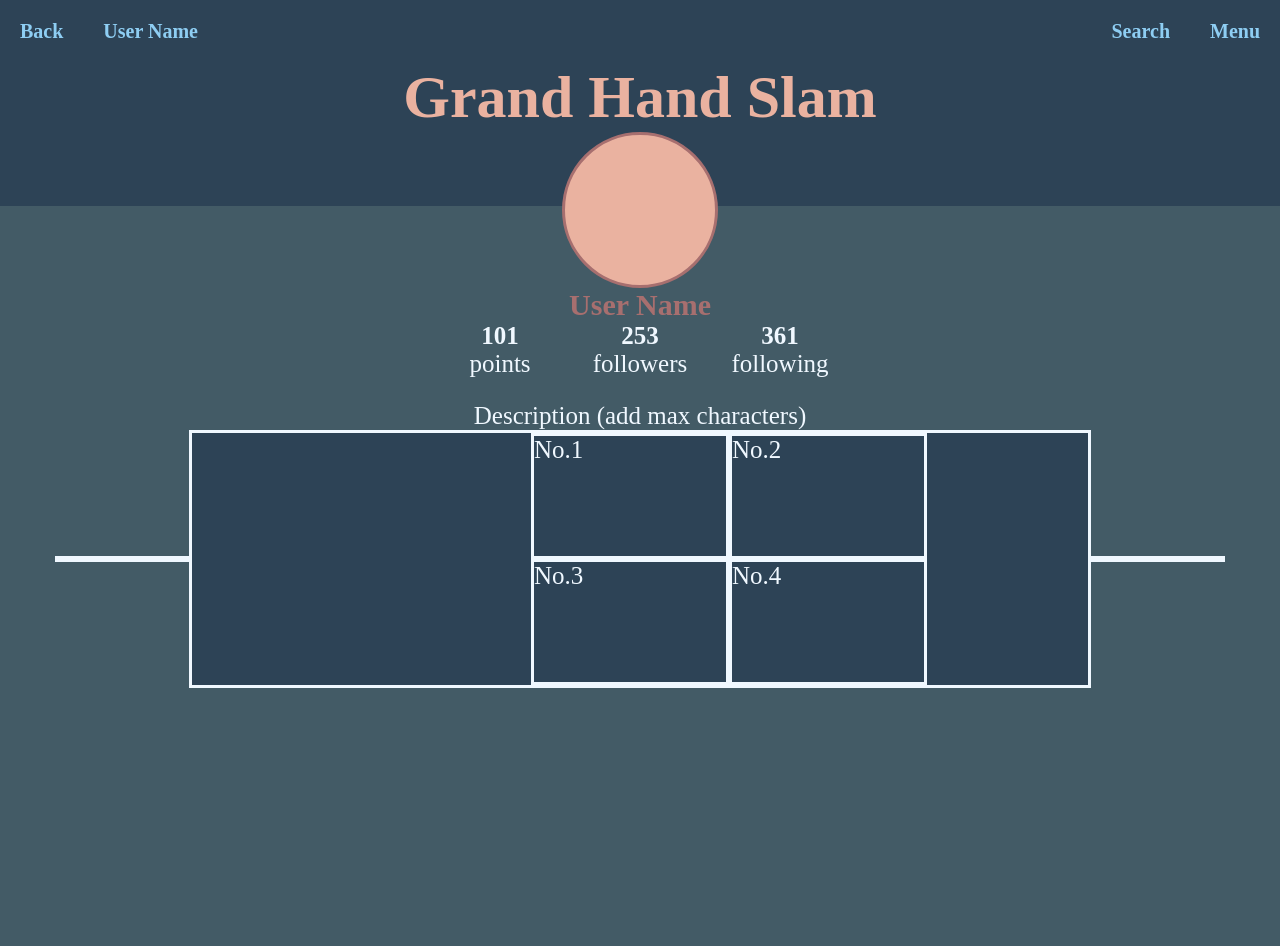
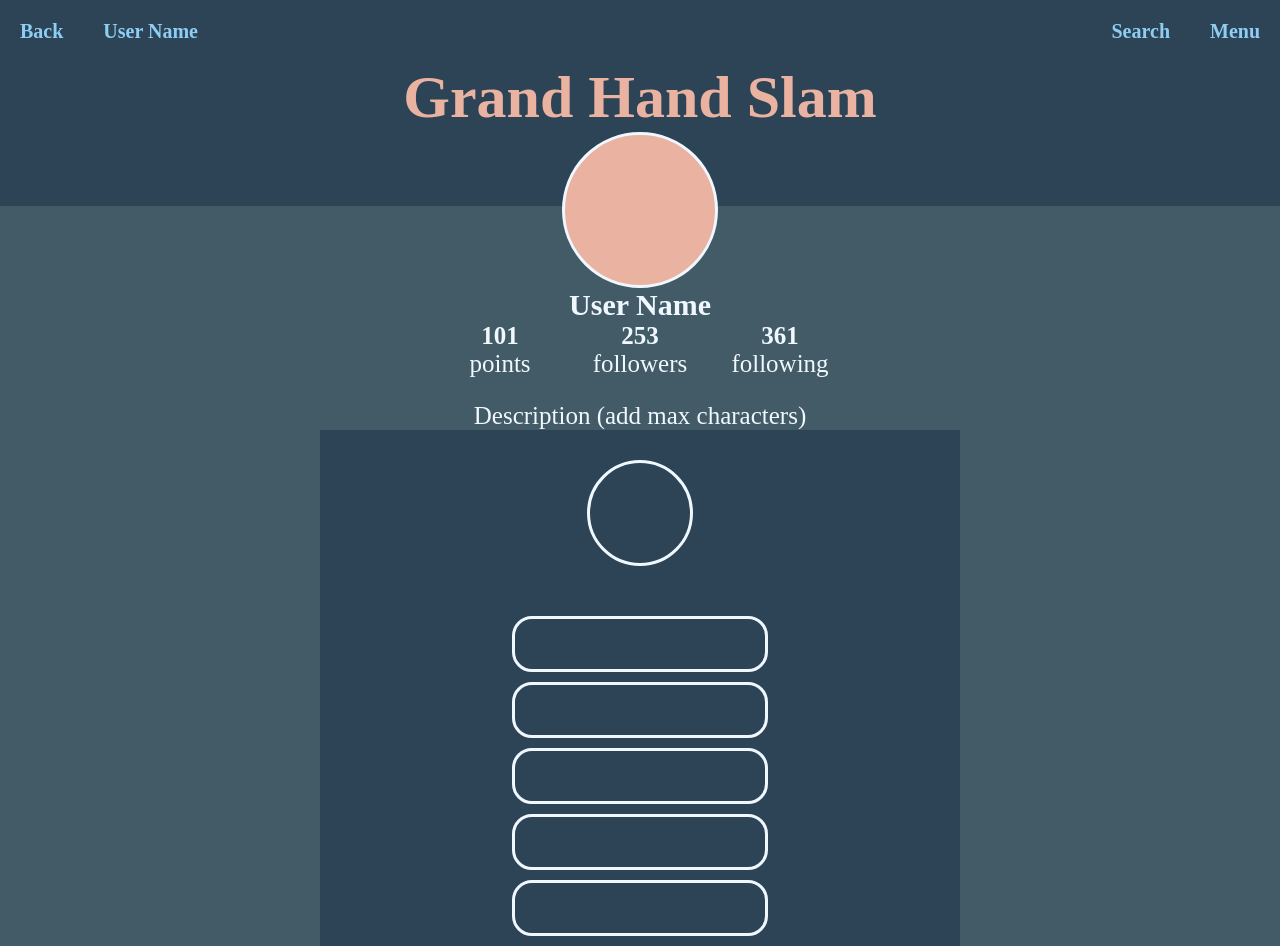
Before and after one commit to Reigningeddie/Grand_Hand_Slam, a React (Create React App) app: page / in a window 1280 px wide. Before the commit the page ends 800 px from the top, so only its background shows below. Built offline with nearby package versions, Linux system fonts and the light colour scheme.

Commit message:
created leaderboard component

```diff
--- a/src/App.jsx
+++ b/src/App.jsx
@@ -1,17 +1,20 @@
-import {HashRouter} from 'react-router-dom'
+import {BrowserRouter} from 'react-router-dom'
 import Home from './components/home'
 import Menu from './components/menu'
 import Banner from './components/banner'
-import Nav from './components/nav'
+// import Nav from './components/nav'
+import LeaderBoard from './components/leaderBoard'
 
 function App() {
   return (
-  <HashRouter>
+  <BrowserRouter>
     <Banner />
     <Menu />
     <Home />
-    <Nav />
-  </HashRouter>
+    {/* <Nav /> */}
+    <LeaderBoard />
+
+  </BrowserRouter>
   );
 }
 
--- a/src/components/home.module.css
+++ b/src/components/home.module.css
@@ -51,3 +51,44 @@ body {
   font-size: 30px;
   color: #A76F6F;
 }
+
+.body {
+  color: aliceblue;
+  display: flex;
+  align-items: center;
+  justify-content: center;
+
+}
+
+.sides {
+  width: 10vw;
+}
+
+.main {
+  display: flex;
+  align-items: center;
+  justify-content: center;
+  background-color: #2d4356;
+  width: 50vw;
+  height: 60vh;
+}
+.b {
+  color: aliceblue;
+  display: flex;
+  align-items: center;
+  justify-content: center;
+
+}
+
+.sides {
+  width: 10vw;
+}
+
+.main {
+  display: flex;
+  align-items: center;
+  justify-content: center;
+  background-color: #2d4356;
+  width: 50vw;
+  height: 60vh;
+}
--- /dev/null
+++ b/src/components/leaderBoard.jsx
@@ -0,0 +1,23 @@
+import css from './leaderBoard.module.css';
+
+export default function leaderBoard () {
+  return(
+    <p className={css.body}>
+    <p className={`${css.structure} ${css.sides}`}></p>
+      <main className={`${css.structure} ${css.main}`}>
+      <container className={css.grid}>
+        <container className={css.top}>
+          <span className={css.leader}></span>
+        </container>
+        <span className={css.item}>
+        </span>
+        <span className={css.item}></span>
+        <span className={css.item}></span>
+        <span className={css.item}></span>
+        <span className={css.item}></span>
+  </container>
+      </main>
+    <p className={`${css.structure} ${css.sides}`}></p>
+    </p>
+  )
+}
--- /dev/null
+++ b/src/components/leaderBoard.module.css
@@ -0,0 +1,41 @@
+.body {
+  color: aliceblue;
+  display: flex;
+  align-items: center;
+  justify-content: center;
+}
+
+.sides {
+  width: 10vw;
+}
+
+.main {
+  display: flex;
+  justify-content: center;
+  background-color: #2d4356;
+  width: 50vw;
+}
+
+.top {
+  display: flex;
+  justify-content: center;
+}
+
+.leader {
+  display: flex;
+  height: 100px;
+  border: solid;
+  width: 100px;
+  border-radius: 50%;
+  margin-bottom: 50px;
+  margin-top: 30px;
+}
+
+.item {
+  display: grid;
+  height: 50px;
+  width: 250px;
+  border: solid;
+  border-radius: 20px;
+  margin-bottom: 10px;
+}
--- a/src/components/nav.jsx
+++ b/src/components/nav.jsx
@@ -1,16 +1,19 @@
 import css from './nav.module.css'
+import { Link } from 'react-router-dom'
 
 export default function Nav() {
   return(
     <p className={css.body}>
     <p className={`${css.structure} ${css.sides}`}></p>
       <main className={`${css.structure} ${css.main}`}>
-        <container className={css.grid}>
-          <span className={css.item}>No.1</span>
-          <span className={css.item}>No.2</span>
-          <span className={css.item}>No.3</span>
-          <span className={css.item}>No.4</span>
-        </container>
+      <container className={css.grid}>
+        <Link className={css.item}>LeaderBoards</Link>
+        <Link className={css.item}>Power-Ups</Link>
+        <Link className={css.item}>Specials</Link>
+        <Link className={css.item}>Friends</Link>
+        <Link className={css.item}>Rules</Link>
+        <Link className={css.item}>Bars</Link>
+  </container>
       </main>
     <p className={`${css.structure} ${css.sides}`}></p>
     </p>
--- a/src/components/nav.module.css
+++ b/src/components/nav.module.css
@@ -10,30 +10,30 @@
   width: 10vw;
 }
 
-.structure {
-  display: flex;
-  align-items: center;
-  justify-content: center;
-  border: solid;
-}
-
 .main {
   display: flex;
   align-items: center;
   justify-content: center;
   background-color: #2d4356;
-  width: 70vw;
+  width: 50vw;
+  height: 60vh;
 }
 
 .grid {
   display: grid;
-  grid-template-columns: 1fr 20px;
+  grid-template-columns: 1fr 1fr;
   font-size: 25px;
+  gap: 10px;
 }
 
 .item {
   display: flex;
+  justify-content: center;
+  align-items: center;
   border: solid;
   height: 15vh;
-  width: 15vw;
+  width: 12vw;
+  border: solid;
+  text-decoration: none;
+  color: #82ffff;
 }
```
Also changed, not shown: src/components/home.jsx (indentation only).
